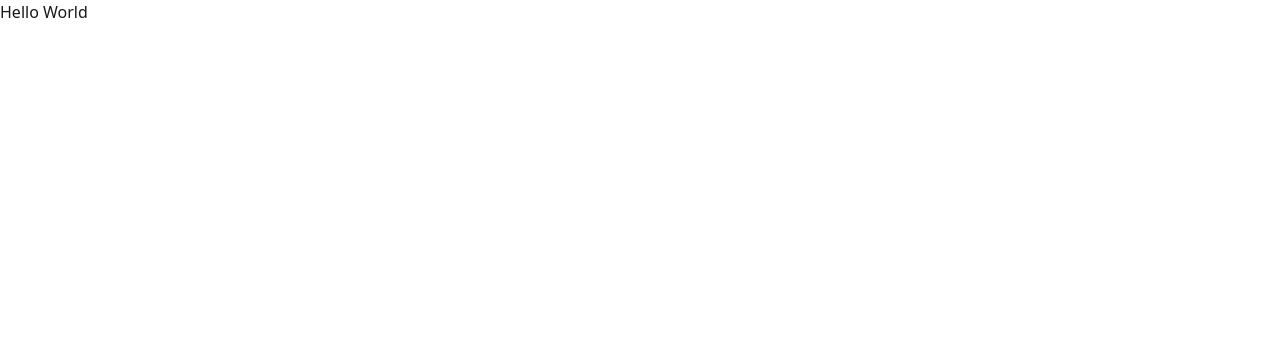
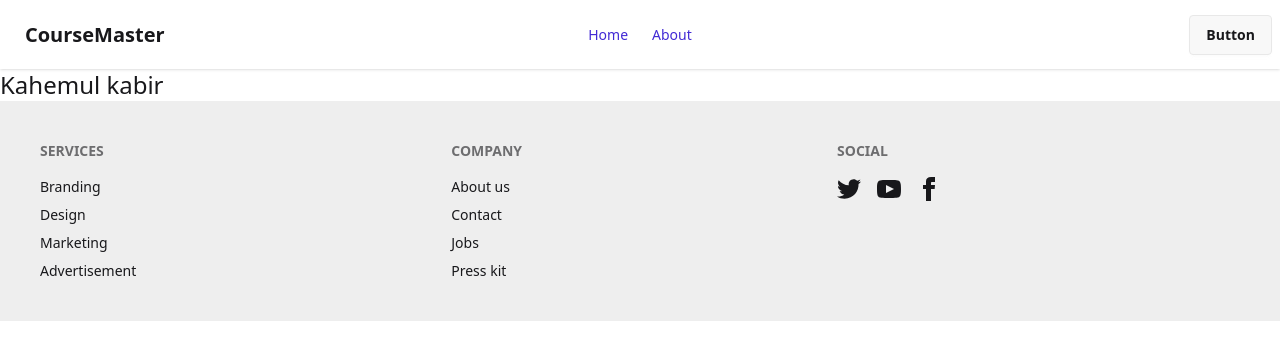
Before and after one commit to questcoderull/course-master, a React (Vite) app: page / in a window 1280 px wide. Shown: the top 360 px of the page. Built offline with nearby package versions, Linux system fonts and the light colour scheme.

Commit message:
Added basic structure, navbar and footer

```diff
--- a/index.html
+++ b/index.html
@@ -1,5 +1,5 @@
 <!DOCTYPE html>
-<html lang="en">
+<html lang="en" data-theme="light">
   <head>
     <meta charset="UTF-8" />
     <link rel="icon" type="image/svg+xml" href="/vite.svg" />
--- /dev/null
+++ b/src/layouts/RootLayouts.jsx
@@ -0,0 +1,16 @@
+import React from "react";
+import { Outlet } from "react-router";
+import Navbar from "../pages/Shared/Navbar/Navbar";
+import Footer from "../pages/Shared/Footer/Footer";
+
+const RootLayout = () => {
+  return (
+    <div>
+      <Navbar></Navbar>
+      <Outlet></Outlet>
+      <Footer></Footer>
+    </div>
+  );
+};
+
+export default RootLayout;
--- a/src/main.jsx
+++ b/src/main.jsx
@@ -2,7 +2,7 @@
 import { createRoot } from "react-dom/client";
 import "./index.css";
 import { RouterProvider } from "react-router/dom";
-import { router } from "./Routes/Router.jsx";
+import { router } from "./Router/Router";
 
 createRoot(document.getElementById("root")).render(
   <StrictMode>
--- /dev/null
+++ b/src/pages/HomePage/Banner/Banner.jsx
@@ -0,0 +1,11 @@
+import React from "react";
+
+const Banner = () => {
+  return (
+    <div>
+      <h1 className="text-2xl">Hi I am banner</h1>
+    </div>
+  );
+};
+
+export default Banner;
--- /dev/null
+++ b/src/pages/HomePage/Home/Home.jsx
@@ -0,0 +1,11 @@
+import React from "react";
+
+const Home = () => {
+  return (
+    <div>
+      <h1 className="text-2xl">Kahemul kabir</h1>
+    </div>
+  );
+};
+
+export default Home;
--- /dev/null
+++ b/src/pages/Shared/Footer/Footer.jsx
@@ -0,0 +1,62 @@
+import React from "react";
+
+const Footer = () => {
+  return (
+    <footer className="footer sm:footer-horizontal bg-base-300 text-base-content p-10">
+      <nav>
+        <h6 className="footer-title">Services</h6>
+        <a className="link link-hover">Branding</a>
+        <a className="link link-hover">Design</a>
+        <a className="link link-hover">Marketing</a>
+        <a className="link link-hover">Advertisement</a>
+      </nav>
+      <nav>
+        <h6 className="footer-title">Company</h6>
+        <a className="link link-hover">About us</a>
+        <a className="link link-hover">Contact</a>
+        <a className="link link-hover">Jobs</a>
+        <a className="link link-hover">Press kit</a>
+      </nav>
+      <nav>
+        <h6 className="footer-title">Social</h6>
+        <div className="grid grid-flow-col gap-4">
+          <a>
+            <svg
+              xmlns="http://www.w3.org/2000/svg"
+              width="24"
+              height="24"
+              viewBox="0 0 24 24"
+              className="fill-current"
+            >
+              <path d="M24 4.557c-.883.392-1.832.656-2.828.775 1.017-.609 1.798-1.574 2.165-2.724-.951.564-2.005.974-3.127 1.195-.897-.957-2.178-1.555-3.594-1.555-3.179 0-5.515 2.966-4.797 6.045-4.091-.205-7.719-2.165-10.148-5.144-1.29 2.213-.669 5.108 1.523 6.574-.806-.026-1.566-.247-2.229-.616-.054 2.281 1.581 4.415 3.949 4.89-.693.188-1.452.232-2.224.084.626 1.956 2.444 3.379 4.6 3.419-2.07 1.623-4.678 2.348-7.29 2.04 2.179 1.397 4.768 2.212 7.548 2.212 9.142 0 14.307-7.721 13.995-14.646.962-.695 1.797-1.562 2.457-2.549z"></path>
+            </svg>
+          </a>
+          <a>
+            <svg
+              xmlns="http://www.w3.org/2000/svg"
+              width="24"
+              height="24"
+              viewBox="0 0 24 24"
+              className="fill-current"
+            >
+              <path d="M19.615 3.184c-3.604-.246-11.631-.245-15.23 0-3.897.266-4.356 2.62-4.385 8.816.029 6.185.484 8.549 4.385 8.816 3.6.245 11.626.246 15.23 0 3.897-.266 4.356-2.62 4.385-8.816-.029-6.185-.484-8.549-4.385-8.816zm-10.615 12.816v-8l8 3.993-8 4.007z"></path>
+            </svg>
+          </a>
+          <a>
+            <svg
+              xmlns="http://www.w3.org/2000/svg"
+              width="24"
+              height="24"
+              viewBox="0 0 24 24"
+              className="fill-current"
+            >
+              <path d="M9 8h-3v4h3v12h5v-12h3.642l.358-4h-4v-1.667c0-.955.192-1.333 1.115-1.333h2.885v-5h-3.808c-3.596 0-5.192 1.583-5.192 4.615v3.385z"></path>
+            </svg>
+          </a>
+        </div>
+      </nav>
+    </footer>
+  );
+};
+
+export default Footer;
--- /dev/null
+++ b/src/pages/Shared/Navbar/Navbar.jsx
@@ -0,0 +1,66 @@
+import React from "react";
+import { NavLink } from "react-router";
+
+const Navbar = () => {
+  const navItems = (
+    <>
+      <li className="hover:bg-primary rounded-md transition">
+        <NavLink
+          to="/"
+          className="flex items-center gap-2 px-3 py-2 rounded-md text-primary hover:text-white"
+        >
+          Home
+        </NavLink>
+      </li>
+      <li className="hover:bg-primary rounded-md transition">
+        <NavLink
+          to="/about"
+          className="flex items-center gap-2 px-3 py-2 rounded-md text-primary hover:text-white"
+        >
+          About
+        </NavLink>
+      </li>
+    </>
+  );
+
+  return (
+    <div className="navbar bg-base-100 shadow-sm">
+      <div className="navbar-start">
+        <div className="dropdown">
+          <div tabIndex={0} role="button" className="btn btn-ghost lg:hidden">
+            <svg
+              xmlns="http://www.w3.org/2000/svg"
+              className="h-5 w-5"
+              fill="none"
+              viewBox="0 0 24 24"
+              stroke="currentColor"
+            >
+              {" "}
+              <path
+                strokeLinecap="round"
+                strokeLinejoin="round"
+                strokeWidth="2"
+                d="M4 6h16M4 12h8m-8 6h16"
+              />{" "}
+            </svg>
+          </div>
+          <ul
+            tabIndex="-1"
+            className="menu menu-sm dropdown-content bg-base-100 rounded-box z-1 mt-3 w-52 p-2 shadow"
+          >
+            {navItems}
+          </ul>
+        </div>
+        <a className="btn btn-ghost text-xl">CourseMaster</a>
+      </div>
+      <div className="navbar-center hidden lg:flex">
+        <ul className="menu menu-horizontal px-1">{navItems}</ul>
+      </div>
+      <div className="navbar-end">
+        <a className="btn">Button</a>
+      </div>
+    </div>
+  );
+};
+
+export default Navbar;
--- /dev/null
+++ b/src/router/Router.jsx
@@ -0,0 +1,16 @@
+import { createBrowserRouter } from "react-router";
+import RootLayout from "../layouts/RootLayouts";
+import Home from "../pages/HomePage/Home/Home";
+
+export const router = createBrowserRouter([
+  {
+    path: "/",
+    Component: RootLayout,
+    children: [
+      {
+        index: true,
+        Component: Home,
+      },
+    ],
+  },
+]);
```
Also changed, not shown: src/Routes/Router.jsx (deleted, +0 -8 lines).
